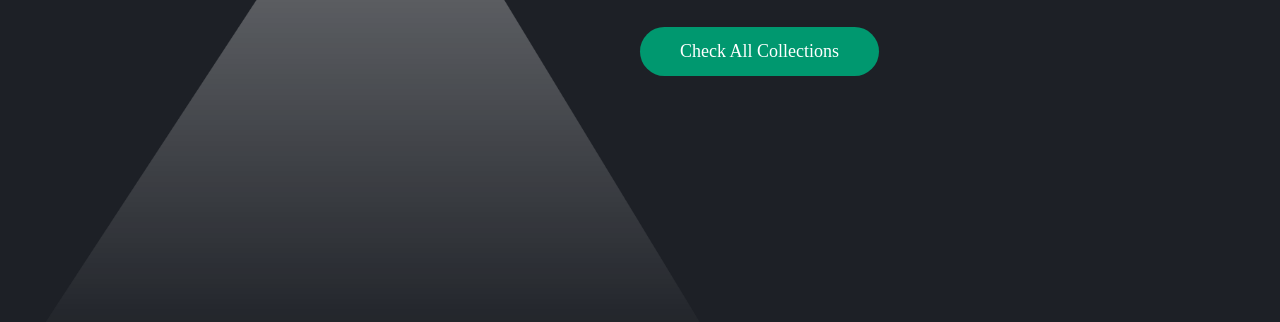
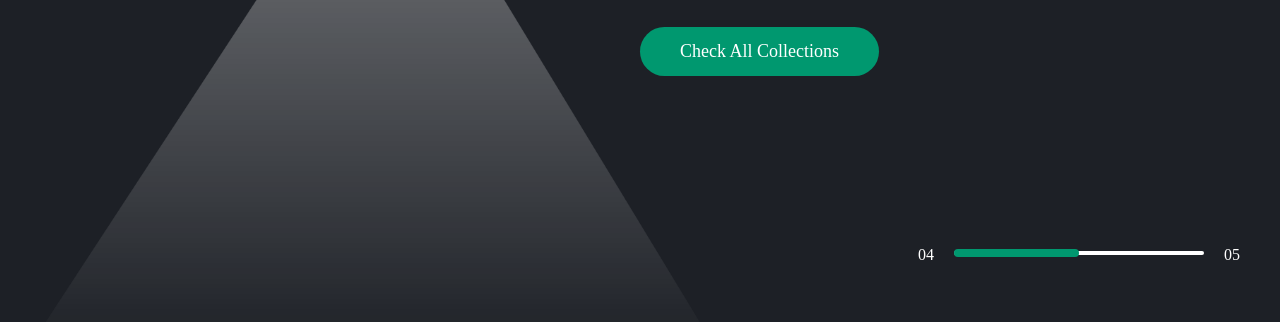
Before and after one commit to saeedalhasan/Website-Header, a plain HTML site: page index.html in a window 1280 px wide. Shown: the part 416-738 px from the top of the page. Drawn offline with Linux system fonts and the light colour scheme.

Commit message:
controller adder

```diff
--- a/index.html
+++ b/index.html
@@ -30,6 +30,11 @@
             <h1>Latest<br>in Lighting</h1>
             <p>This is the first lamp from our company. We're making a huge collection of modern lamps in all categories from home use to office use.</p>
             <a href="">Check All Collections</a>
+            <div class="control">
+                <p>04</p>
+                <div class="line"><span></span></div>
+                <p>05</p>
+            </div>
         </div>
     </div>
 </body>
--- a/style.css
+++ b/style.css
@@ -104,3 +104,26 @@ button span{
     margin-top: 30px;
     border-radius: 30px;
 }
+
+/*controller*/
+.control{
+    display: flex;
+    align-items: center;
+    justify-content: flex-end;
+    margin-top: 150px;
+}
+.control .line{
+    width: 250px;
+    height: 4px;
+    background: #fff;
+    margin: 15px 20px 0px 20px;
+    border-radius: 2px;
+}
+.control .line span{
+    width: 50%;
+    height: 8px;
+    margin-top: -2px;
+    border-radius: 4px;
+    background: #00986f;
+    display: block;
+}
```
